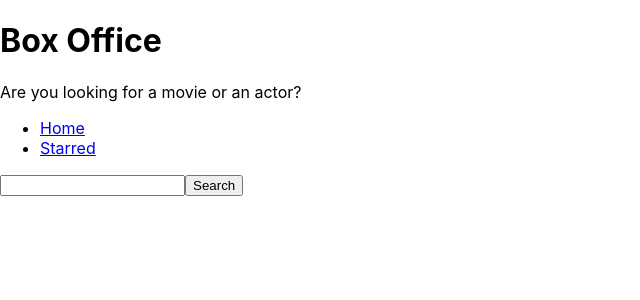
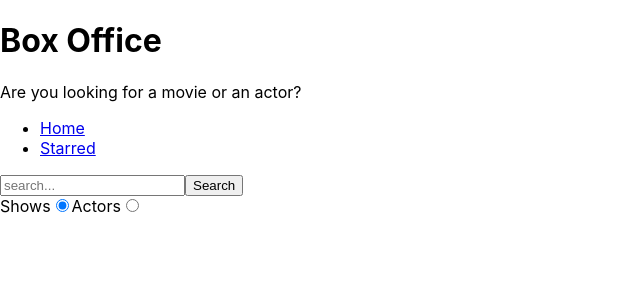
Before and after one commit to itsPhoenix03/Show-Finder, a React (Create React App) app: page / in a window 1280 px wide. Shown: the top 300 px of the page, without its empty margins (0-640 px from the left). Built offline with nearby package versions, Linux system fonts and the light colour scheme.

Commit message:
added radio buttons for shows and actors search

```diff
--- a/src/Pages/Home.js
+++ b/src/Pages/Home.js
@@ -5,29 +5,35 @@
 const Home = () => {
   const [input, setInput] = useState('');
   const [results, setResult] = useState(null);
+  const [searchOption, setSearchOption] = useState('shows');
+  const isSearchShow = searchOption === 'shows';
 
   const onInputChange = ev => {
     setInput(ev.target.value);
   };
 
   const onSearch = () => {
-    apiGet(`/search/shows?q=${input}`).then(result => setResult(result));
+    apiGet(`/search/${searchOption}?q=${input}`).then(result =>
+      setResult(result)
+    );
   };
 
   const onKeyDown = ev => {
     if (ev.keyCode === 13) onSearch();
   };
 
+  const onRadioSearch = ev => {
+    setSearchOption(ev.target.value);
+  };
+
   const renderResult = () => {
     if (results && results.length === 0) return <div>No Result Found</div>;
     if (results && results.length > 0)
-      return (
-        <div>
-          {results.map(item => (
-            <div key={item.show.id}>{item.show.name}</div>
-          ))}
-        </div>
-      );
+      return results[0].show
+        ? results.map(item => <div key={item.show.id}>{item.show.name}</div>)
+        : results.map(item => (
+            <div key={item.person.id}>{item.person.name}</div>
+          ));
     return null;
   };
 
@@ -35,6 +41,7 @@
     <MainPageLayout>
       <input
         type="text"
+        placeholder="search..."
         onChange={onInputChange}
         onKeyDown={onKeyDown}
         value={input}
@@ -42,6 +49,31 @@
       <button type="button" onClick={onSearch}>
         Search
       </button>
+
+      <div>
+        <label htmlFor="show-search">
+          Shows
+          <input
+            id="show-search"
+            type="radio"
+            value="show"
+            checked={isSearchShow}
+            onChange={onRadioSearch}
+          />
+        </label>
+
+        <label htmlFor="actor-search">
+          Actors
+          <input
+            id="actor-search"
+            type="radio"
+            value="people"
+            checked={!isSearchShow}
+            onChange={onRadioSearch}
+          />
+        </label>
+      </div>
+
       {renderResult()}
     </MainPageLayout>
   );
```
